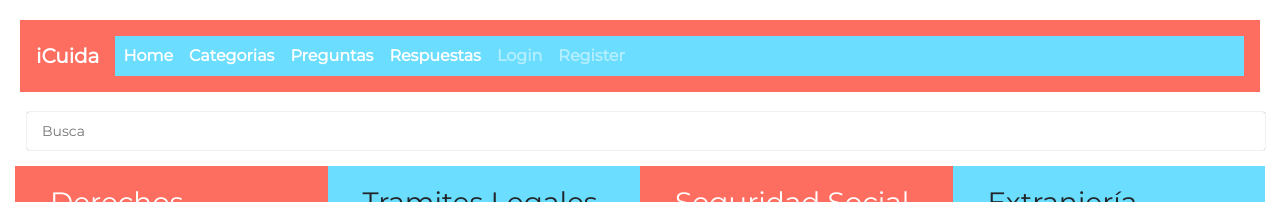
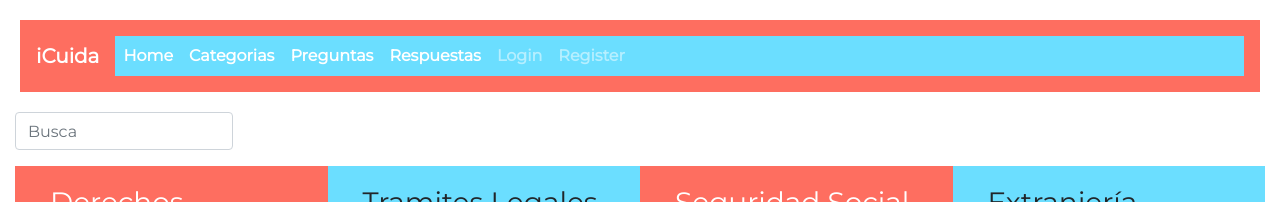
Before and after one commit to Iniciativa-Barcelona-Open-Data-I-iCuida/iCuida, a React (Create React App) app in the folder client/: page / in a window 1280 px wide. Shown: the top 202 px of the page. Built offline with nearby package versions, Linux system fonts and the light colour scheme; a web font is replaced by a local one.

Commit message:
change searchbox

```diff
--- a/client/src/Component/Landing.js
+++ b/client/src/Component/Landing.js
@@ -13,8 +13,7 @@ export default class Landing extends Component {
                             <input type="text"
                                    className="form-control mr-sm-2"
                                    placeholder="Busca"
-                                   id="searchInput"
-                                   className="search">
+                                   id="searchInput">
                             </input>
                             </form>
                         </nav>
```
